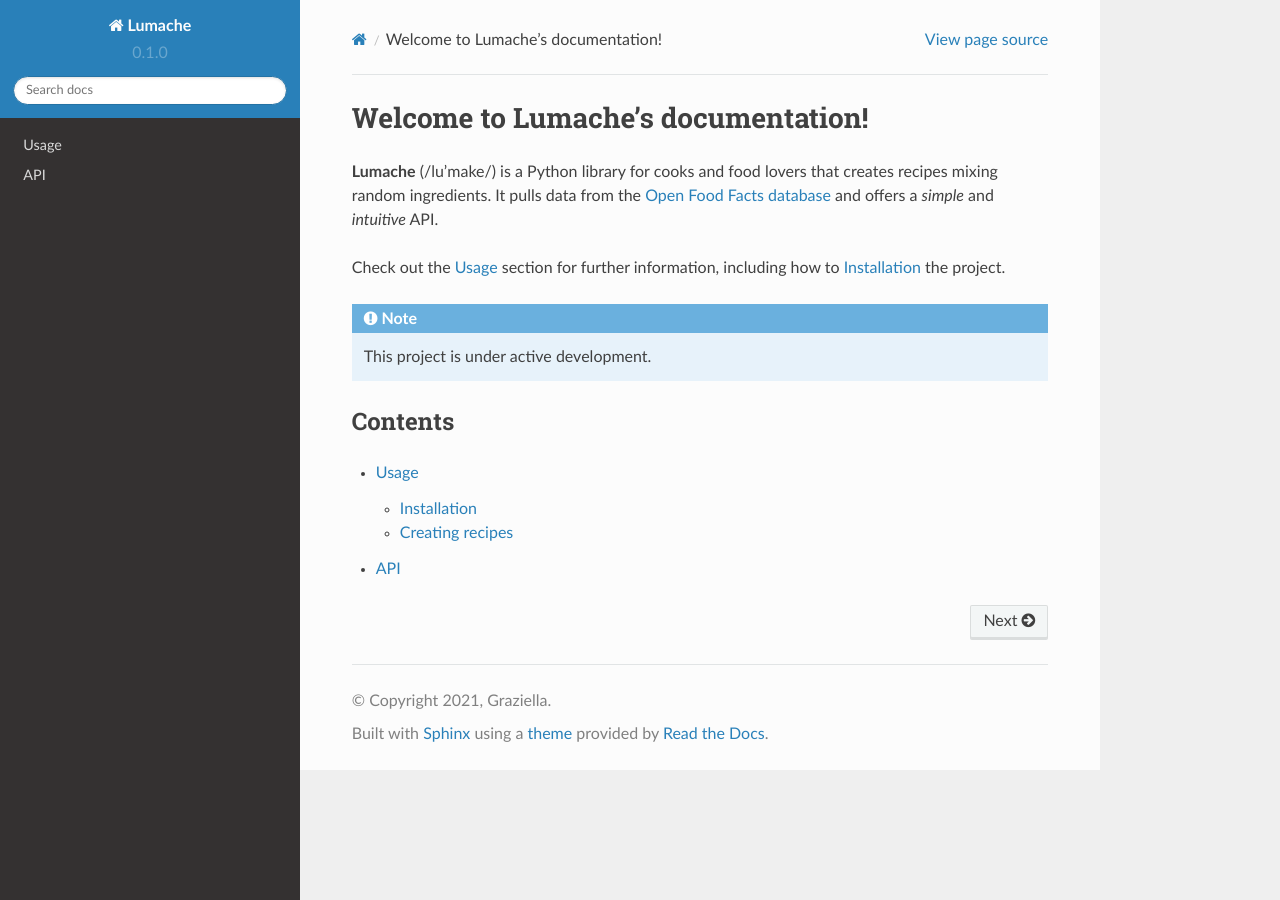
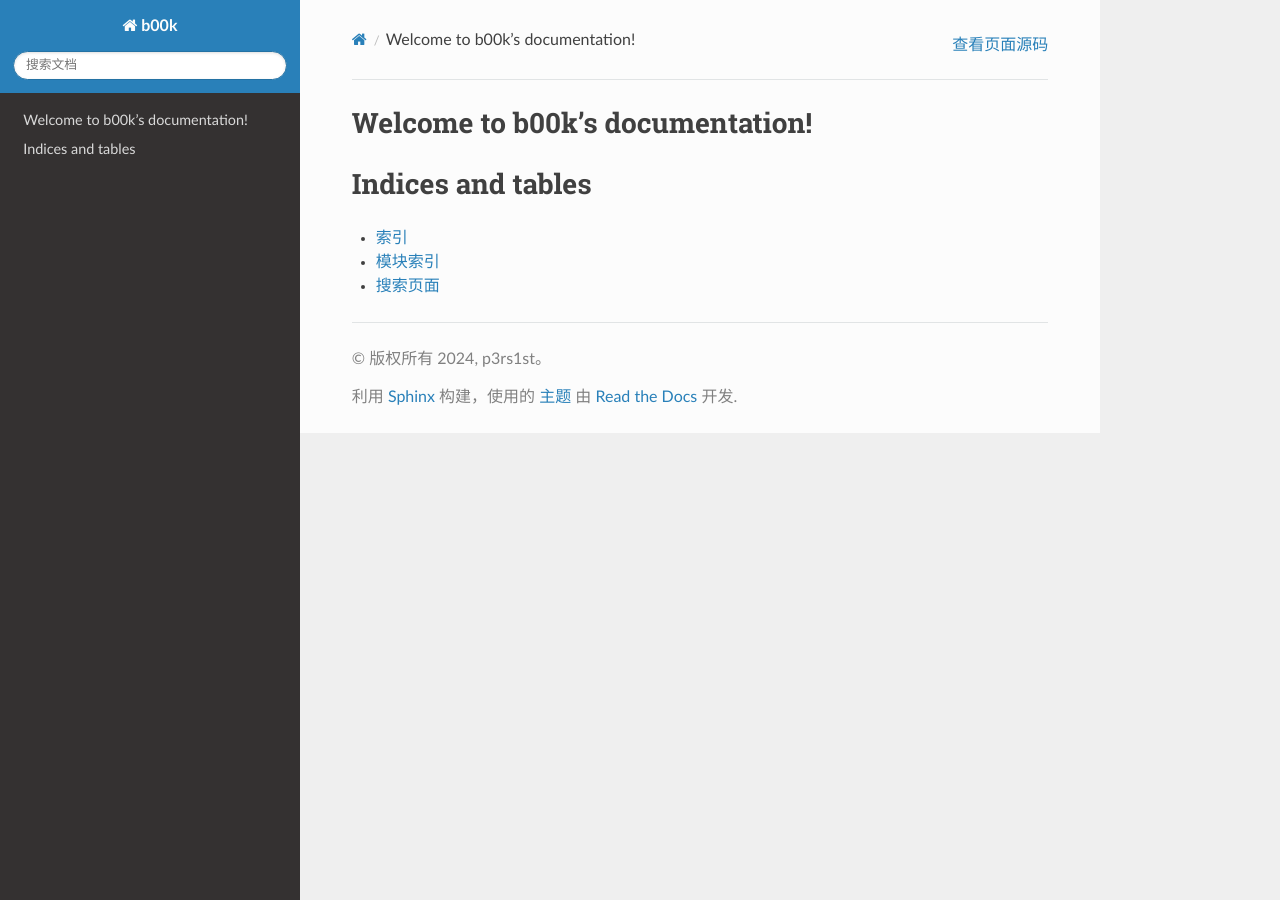
Before and after one commit to p3rs1st/b00k, a Sphinx documentation site: the page built from docs/source/index.rst, in a window 1280 px wide. Built offline with Sphinx 7.4.7 and the Read the Docs theme 2.0.0, drawn with Linux system fonts in a browser that asks for light colours.

Commit message:
Clean the original repo

```diff
--- a/docs/requirements.txt
+++ /dev/null
@@ -1,2 +0,0 @@
-sphinx==7.1.2
-sphinx-rtd-theme==1.3.0rc1
--- a/docs/source/api.rst
+++ /dev/null
@@ -1,7 +0,0 @@
-API
-===
-
-.. autosummary::
-   :toctree: generated
-
-   lumache
--- a/docs/source/conf.py
+++ b/docs/source/conf.py
@@ -1,35 +1,27 @@
 # Configuration file for the Sphinx documentation builder.
+#
+# For the full list of built-in configuration values, see the documentation:
+# https://www.sphinx-doc.org/en/master/usage/configuration.html
 
-# -- Project information
+# -- Project information -----------------------------------------------------
+# https://www.sphinx-doc.org/en/master/usage/configuration.html#project-information
 
-project = 'Lumache'
-copyright = '2021, Graziella'
-author = 'Graziella'
+project = "b00k"
+copyright = "2024, p3rs1st"
+author = "p3rs1st"
 
-release = '0.1'
-version = '0.1.0'
+# -- General configuration ---------------------------------------------------
+# https://www.sphinx-doc.org/en/master/usage/configuration.html#general-configuration
 
-# -- General configuration
+extensions: list = []
 
-extensions = [
-    'sphinx.ext.duration',
-    'sphinx.ext.doctest',
-    'sphinx.ext.autodoc',
-    'sphinx.ext.autosummary',
-    'sphinx.ext.intersphinx',
-]
+templates_path = ["_templates"]
+exclude_patterns: list = []
 
-intersphinx_mapping = {
-    'python': ('https://docs.python.org/3/', None),
-    'sphinx': ('https://www.sphinx-doc.org/en/master/', None),
-}
-intersphinx_disabled_domains = ['std']
+language = "zh_CN"
 
-templates_path = ['_templates']
+# -- Options for HTML output -------------------------------------------------
+# https://www.sphinx-doc.org/en/master/usage/configuration.html#options-for-html-output
 
-# -- Options for HTML output
-
-html_theme = 'sphinx_rtd_theme'
-
-# -- Options for EPUB output
-epub_show_urls = 'footnote'
+html_theme = "sphinx_rtd_theme"
+html_static_path = ["_static"]
--- a/docs/source/index.rst
+++ b/docs/source/index.rst
@@ -1,22 +1,20 @@
-Welcome to Lumache's documentation!
-===================================
+.. b00k documentation master file, created by
+   sphinx-quickstart on Tue Feb 27 14:30:40 2024.
+   You can adapt this file completely to your liking, but it should at least
+   contain the root `toctree` directive.
 
-**Lumache** (/lu'make/) is a Python library for cooks and food lovers
-that creates recipes mixing random ingredients.
-It pulls data from the `Open Food Facts database <https://world.openfoodfacts.org/>`_
-and offers a *simple* and *intuitive* API.
-
-Check out the :doc:`usage` section for further information, including
-how to :ref:`installation` the project.
-
-.. note::
-
-   This project is under active development.
-
-Contents
---------
+Welcome to b00k's documentation!
+================================
 
 .. toctree::
+   :maxdepth: 2
+   :caption: Contents:
 
-   usage
-   api
+
+
+Indices and tables
+==================
+
+* :ref:`genindex`
+* :ref:`modindex`
+* :ref:`search`
```
Also changed, not shown: README.rst (deleted, +0 -9 lines), docs/source/usage.rst (deleted, +0 -33 lines), lumache.py (deleted, +0 -23 lines), pyproject.toml (deleted, +0 -8 lines), .readthedocs.yaml, 1 other file.
